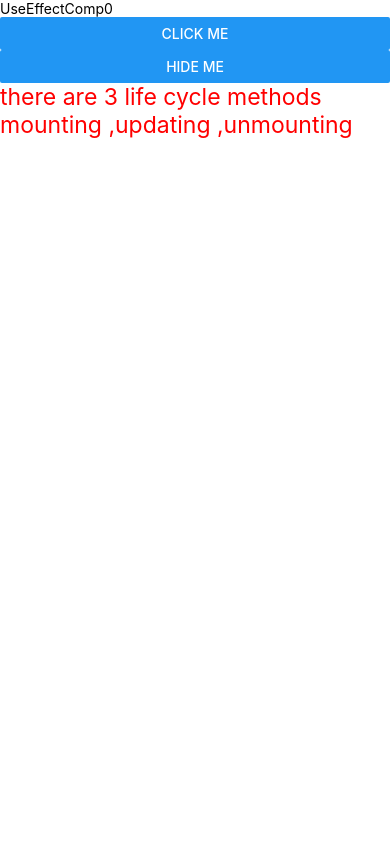
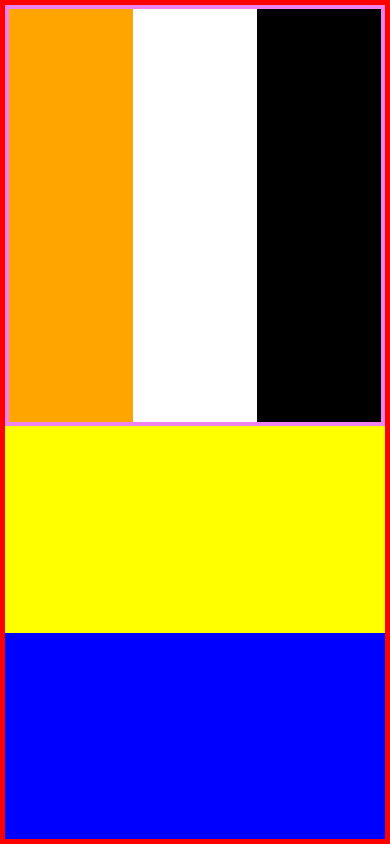
Before and after one commit to vaibhavzalte/first_app, a React Native app: screen / in a window 390 px wide. Built offline with nearby package versions, Linux system fonts and the light colour scheme.

Commit message:
React Native tutorial in Hindi #27 Responsive Layout with Flexbox

```diff
--- a/App.jsx
+++ b/App.jsx
@@ -15,23 +15,12 @@
 import FlatlistComp2 from './components/FlatlistComp2';
 import SectionListComp from './components/SectionListComp';
 import UseEffectComp from './components/UseEffectComp';
+import ResponsiveLayoutComp from './components/ResponsiveLayoutComp';
 
 
 function App() {
   return (
-    <SafeAreaView>
-      {/* <View> */}
-      {/* <Login userName={'vaibhav'} /> */}
-      {/* <StyleComp/> */}
-      {/* <InputComp/> */}
-      {/* <FlatlistComp/> */}
-      {/* <MapList/> */}
-      {/* <GridComp/> */}
-      {/* <FlatlistComp2/> */}
-      {/* </View> */}
-      {/* <SectionListComp/> */}
-      <UseEffectComp/>
-    </SafeAreaView>
+      <ResponsiveLayoutComp/>
   );
 }
 
--- /dev/null
+++ b/components/ResponsiveLayoutComp.jsx
@@ -0,0 +1,50 @@
+import { View, StyleSheet } from 'react-native';
+import React from 'react';
+
+export default function ResponsiveLayoutComp() {
+    return (
+        <View style={styles.main}>
+            <View style={styles.box1}>
+                <View style={styles.innerBox1}></View>
+                <View style={styles.innerBox2}></View>
+                <View style={styles.innerBox3}></View>
+            </View>
+            <View style={styles.box2}></View>
+            <View style={styles.box3}></View>
+        </View>
+    )
+}
+
+const styles = StyleSheet.create({
+    main: {
+        backgroundColor: 'red',
+        flex: 1,
+        padding: 5,
+    },
+    box1: {
+        backgroundColor: 'violet',
+        flex: 2,
+        padding:4,
+        flexDirection:'row',
+    },
+    box2: {
+        backgroundColor: 'yellow',
+        flex: 1,
+    },
+    box3: {
+        backgroundColor: 'blue',
+        flex: 1,
+    },
+    innerBox1:{
+        backgroundColor:'orange',
+        flex:1,
+    },
+    innerBox2:{
+        backgroundColor:'white',
+        flex:1,
+    },
+    innerBox3:{
+        backgroundColor:'black',
+        flex:1,
+    },
+});
```
